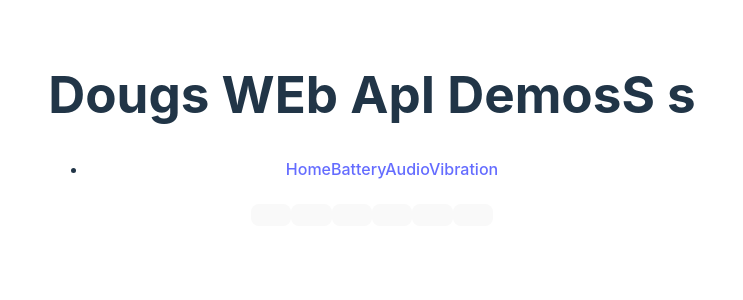
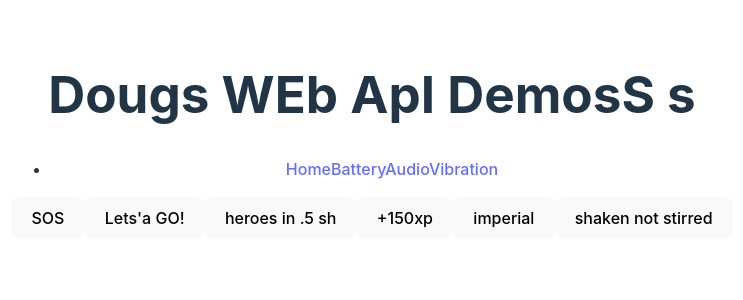
Before and after one commit to douglashellowell/web-api-demos, a React (Vite) app: page /vibration in a window 1280 px wide. Shown: the top 300 px of the page, without its empty margins (268-1011 px from the left). Built offline with nearby package versions, Linux system fonts and the light colour scheme.

Commit message:
update button labels

```diff
--- a/src/demos/Vibration.jsx
+++ b/src/demos/Vibration.jsx
@@ -51,7 +51,11 @@ const Vibration = () => {
   return (
     <div>
       {patterns.map((pattern, index) => (
-        <VibrateButton key={index} pattern={pattern.pattern} />
+        <VibrateButton
+          key={index}
+          pattern={pattern.pattern}
+          label={pattern.name}
+        />
       ))}
     </div>
   );
```
